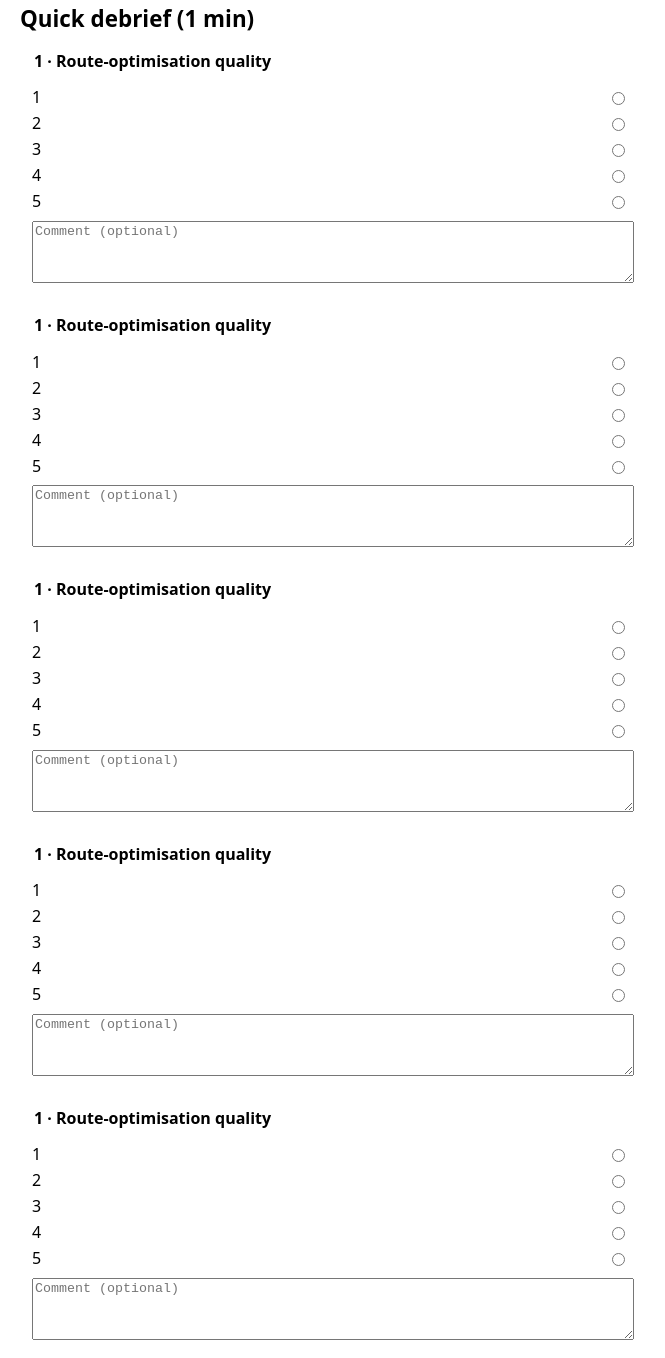
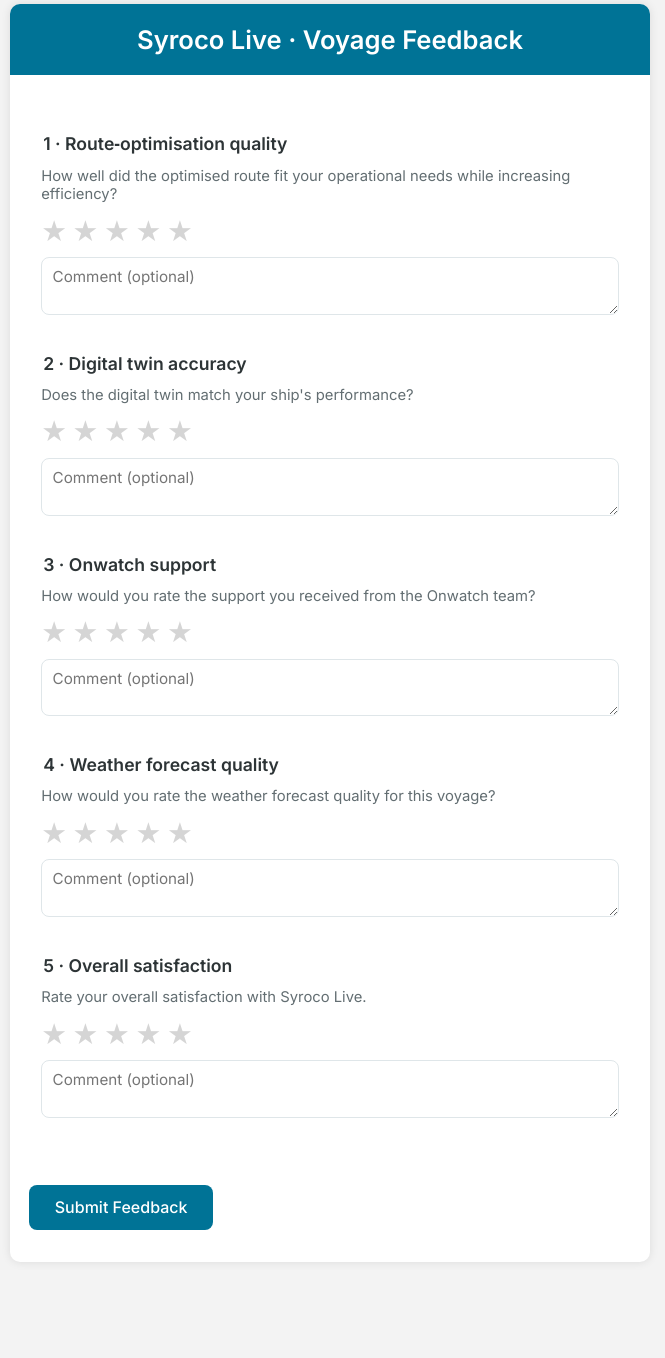
Before and after one commit to louischbt2/voyage_feedback, a plain HTML site: page index.html in a window 1280 px wide. Shown: the part 28-1386 px from the top of the page, without its empty margins (310-975 px from the left). After the commit the page ends 1322 px from the top, so only its background shows below. Drawn offline with Linux system fonts and the light colour scheme.

Commit message:
Update index.html

```diff
--- a/index.html
+++ b/index.html
@@ -2,101 +2,144 @@
 <html lang="en">
 <head>
   <meta charset="utf-8">
-  <title>Syroco Live · Voyage feedback</title>
-
+  <meta name="viewport" content="width=device-width,initial-scale=1">
+  <title>Syroco Live · Voyage Feedback</title>
+  <!-- Google Font -->
+  <link href="https://fonts.googleapis.com/css2?family=Inter:wght@400;500;600&display=swap" rel="stylesheet">
   <style>
-    body {font-family: system-ui, sans-serif; max-width: 620px; margin: 0 auto; padding: 1rem;}
-    h1   {font-size: 1.4rem; margin-bottom: .5rem;}
-    fieldset {border: none; margin: 1rem 0;}
-    legend   {font-weight: 600; margin-bottom: .3rem;}
-    label    {display: flex; justify-content: space-between; margin: .25rem 0;}
-    textarea {width: 100%; min-height: 3.5rem; margin-top: .3rem;}
-    button   {padding: .6rem 1.2rem; border: 0; border-radius: .5rem; font-size: 1rem;}
+    :root{
+      --primary:#007396;        /* Syroco blue header */
+      --star-off:#d5d5d5;
+      --star-on:#ffbf00;
+      --border:#dfe6e9;
+    }
+    *{box-sizing:border-box;font-family:'Inter',system-ui,sans-serif;}
+    body{margin:0;padding:0;background:#f3f3f3;}
+    .container{max-width:640px;margin:2rem auto;background:#fff;border-radius:10px;box-shadow:0 0 10px rgba(0,0,0,.1);overflow:hidden;}
+    header{background:var(--primary);color:#fff;padding:20px;text-align:center;}
+    header h1{margin:0;font-size:1.6rem;font-weight:600;}
+    main{padding:2rem 1.2rem;}
+    fieldset{border:0;margin:1.5rem 0;}
+    legend{font-size:1.1rem;font-weight:600;color:#2d3436;margin-bottom:.4rem;}
+    .hint{font-size:.925rem;color:#636e72;margin-bottom:.6rem;}
+    /* star rating */
+    .stars{display:flex;gap:.35rem;flex-direction:row-reverse;justify-content:flex-end;}
+    .stars input{display:none;}
+    .stars label{font-size:1.8rem;cursor:pointer;color:var(--star-off);transition:color .15s ease-in;}
+    .stars input:checked ~ label,
+    .stars label:hover,
+    .stars label:hover ~ label{color:var(--star-on);}
+    textarea{width:100%;min-height:3.5rem;padding:.55rem .65rem;margin-top:.6rem;border:1px solid var(--border);border-radius:8px;font-size:.95rem;resize:vertical;}
+    button{display:inline-block;margin-top:1.8rem;background:var(--primary);color:#fff;font-weight:500;font-size:1rem;border:0;border-radius:8px;padding:.8rem 1.6rem;cursor:pointer;transition:opacity .2s ease;}
+    button:hover{opacity:.9;}
   </style>
-
   <script>
-  // ——— pre-fill Q1 and hidden voyage ID from the URL
-  window.addEventListener('DOMContentLoaded', () => {
-    const p = new URLSearchParams(location.search);
-    const val = p.get('q1');
-    if (val) document.querySelector(`input[name="q1"][value="${val}"]`).checked = true;
-    document.getElementById('voyage').value = p.get('voyage') || '';
+  // Prefill Q1 and voyage ID from URL parameters
+  window.addEventListener('DOMContentLoaded',()=>{
+    const p=new URLSearchParams(location.search);
+    const v=p.get('voyage');
+    if(v) document.getElementById('voyage').value=v;
+    const q1=p.get('q1');
+    if(q1){
+      const radio=document.querySelector(`input[name='q1'][value='${q1}']`);
+      if(radio) radio.checked=true;
+    }
   });
-
-  // ——— send to your Apps Script
   async function send(e){
     e.preventDefault();
-    const data = new FormData(e.target);
-    await fetch('https://script.google.com/macros/s/AKfycbxwKZTtfIel-_sTiodJMCPdAqtHbqVh8IseOOBXki9_5XZAowtjkfuDuaPmxH4oyCwg/exec', {method:'POST', body:data});
-    e.target.innerHTML = '<h2>Merci ! Feedback received.</h2>';
+    const form=new FormData(e.target);
+    const endpoint='https://script.google.com/macros/s/AKfycbxwKZTtfIel-_sTiodJMCPdAqtHbqVh8IseOOBXki9_5XZAowtjkfuDuaPmxH4oyCwg/exec'; // <-- replace if needed
+    try{
+      await fetch(endpoint,{method:'POST',body:form});
+      e.target.innerHTML='<h2 style="text-align:center">Merci ! Your feedback has been recorded.</h2>';
+    }catch(err){
+      alert('Network issue. Please retry later.');
+    }
   }
   </script>
 </head>
-
 <body>
-<h1>Quick debrief (1 min)</h1>
-
+  <div class="container">
+    <header>
+      <h1>Syroco Live · Voyage Feedback</h1>
+    </header>
+    <main>
       <form onsubmit="send(event)">
         <input type="hidden" name="voyage" id="voyage">
 
         <!-- Q1 -->
         <fieldset>
-    <legend>1 · Route-optimisation quality</legend>
-    <label>1 <input type="radio" name="q1" value="1"></label>
-    <label>2 <input type="radio" name="q1" value="2"></label>
-    <label>3 <input type="radio" name="q1" value="3"></label>
-    <label>4 <input type="radio" name="q1" value="4"></label>
-    <label>5 <input type="radio" name="q1" value="5"></label>
+          <legend>1 · Route‑optimisation quality</legend>
+          <div class="hint">How well did the optimised route fit your operational needs while increasing efficiency?</div>
+          <div class="stars">
+            <input type="radio" id="q1-5" name="q1" value="5"><label for="q1-5">★</label>
+            <input type="radio" id="q1-4" name="q1" value="4"><label for="q1-4">★</label>
+            <input type="radio" id="q1-3" name="q1" value="3"><label for="q1-3">★</label>
+            <input type="radio" id="q1-2" name="q1" value="2"><label for="q1-2">★</label>
+            <input type="radio" id="q1-1" name="q1" value="1"><label for="q1-1">★</label>
+          </div>
           <textarea name="c1" placeholder="Comment (optional)"></textarea>
         </fieldset>
 
-  <!-- Duplicate the block below for Q2-Q6, just change q2/c2, legend text, etc. -->
-  <!-- … -->
         <!-- Q2 -->
         <fieldset>
-    <legend>1 · Route-optimisation quality</legend>
-    <label>1 <input type="radio" name="q2" value="1"></label>
-    <label>2 <input type="radio" name="q2" value="2"></label>
-    <label>3 <input type="radio" name="q2" value="3"></label>
-    <label>4 <input type="radio" name="q2" value="4"></label>
-    <label>5 <input type="radio" name="q2" value="5"></label>
+          <legend>2 · Digital twin accuracy</legend>
+          <div class="hint">Does the digital twin match your ship's performance?</div>
+          <div class="stars">
+            <input type="radio" id="q2-5" name="q2" value="5"><label for="q2-5">★</label>
+            <input type="radio" id="q2-4" name="q2" value="4"><label for="q2-4">★</label>
+            <input type="radio" id="q2-3" name="q2" value="3"><label for="q2-3">★</label>
+            <input type="radio" id="q2-2" name="q2" value="2"><label for="q2-2">★</label>
+            <input type="radio" id="q2-1" name="q2" value="1"><label for="q2-1">★</label>
+          </div>
           <textarea name="c2" placeholder="Comment (optional)"></textarea>
         </fieldset>
 
         <!-- Q3 -->
         <fieldset>
-    <legend>1 · Route-optimisation quality</legend>
-    <label>1 <input type="radio" name="q3" value="1"></label>
-    <label>2 <input type="radio" name="q3" value="2"></label>
-    <label>3 <input type="radio" name="q3" value="3"></label>
-    <label>4 <input type="radio" name="q3" value="4"></label>
-    <label>5 <input type="radio" name="q3" value="5"></label>
+          <legend>3 · Onwatch support</legend>
+          <div class="hint">How would you rate the support you received from the Onwatch team?</div>
+          <div class="stars">
+            <input type="radio" id="q3-5" name="q3" value="5"><label for="q3-5">★</label>
+            <input type="radio" id="q3-4" name="q3" value="4"><label for="q3-4">★</label>
+            <input type="radio" id="q3-3" name="q3" value="3"><label for="q3-3">★</label>
+            <input type="radio" id="q3-2" name="q3" value="2"><label for="q3-2">★</label>
+            <input type="radio" id="q3-1" name="q3" value="1"><label for="q3-1">★</label>
+          </div>
           <textarea name="c3" placeholder="Comment (optional)"></textarea>
         </fieldset>
 
-  <!-- Q4 -->
+        <!-- Q4  -->
         <fieldset>
-    <legend>1 · Route-optimisation quality</legend>
-    <label>1 <input type="radio" name="q4" value="1"></label>
-    <label>2 <input type="radio" name="q4" value="2"></label>
-    <label>3 <input type="radio" name="q4" value="3"></label>
-    <label>4 <input type="radio" name="q4" value="4"></label>
-    <label>5 <input type="radio" name="q4" value="5"></label>
-    <textarea name="c4" placeholder="Comment (optional)"></textarea>
+          <legend>4 · Weather forecast quality</legend>
+          <div class="hint">How would you rate the weather forecast quality for this voyage?</div>
+          <div class="stars">
+            <input type="radio" id="q4-5" name="q4" value="5"><label for="q5-5">★</label>
+            <input type="radio" id="q4-4" name="q4" value="4"><label for="q5-4">★</label>
+            <input type="radio" id="q4-3" name="q4" value="3"><label for="q5-3">★</label>
+            <input type="radio" id="q4-2" name="q4" value="2"><label for="q5-2">★</label>
+            <input type="radio" id="q4-1" name="q4" value="1"><label for="q5-1">★</label>
+          </div>
+          <textarea name="c5" placeholder="Comment (optional)"></textarea>
         </fieldset>
 
         <!-- Q5 -->
         <fieldset>
-    <legend>1 · Route-optimisation quality</legend>
-    <label>1 <input type="radio" name="q5" value="1"></label>
-    <label>2 <input type="radio" name="q5" value="2"></label>
-    <label>3 <input type="radio" name="q5" value="3"></label>
-    <label>4 <input type="radio" name="q5" value="4"></label>
-    <label>5 <input type="radio" name="q5" value="5"></label>
+          <legend>5 · Overall satisfaction</legend>
+          <div class="hint">Rate your overall satisfaction with Syroco Live.</div>
+          <div class="stars">
+            <input type="radio" id="q5-5" name="q5" value="5"><label for="q6-5">★</label>
+            <input type="radio" id="q5-4" name="q5" value="4"><label for="q6-4">★</label>
+            <input type="radio" id="q5-3" name="q5" value="3"><label for="q6-3">★</label>
+            <input type="radio" id="q5-2" name="q5" value="2"><label for="q6-2">★</label>
+            <input type="radio" id="q5-1" name="q5" value="1"><label for="q6-1">★</label>
+          </div>
           <textarea name="c5" placeholder="Comment (optional)"></textarea>
         </fieldset>
 
-  <button type="submit">Submit</button>
+        <button type="submit">Submit Feedback</button>
       </form>
+    </main>
+  </div>
 </body>
 </html>
```
Lines whose indentation alone changed are shown as unchanged.
